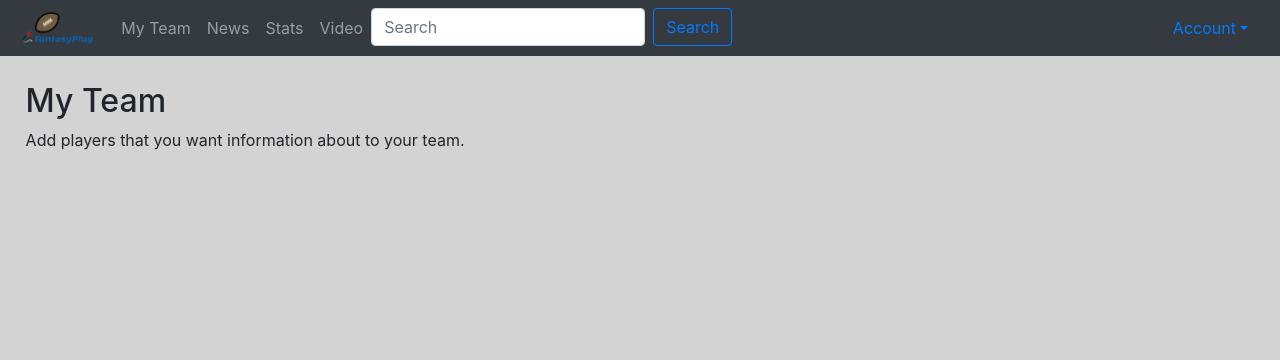
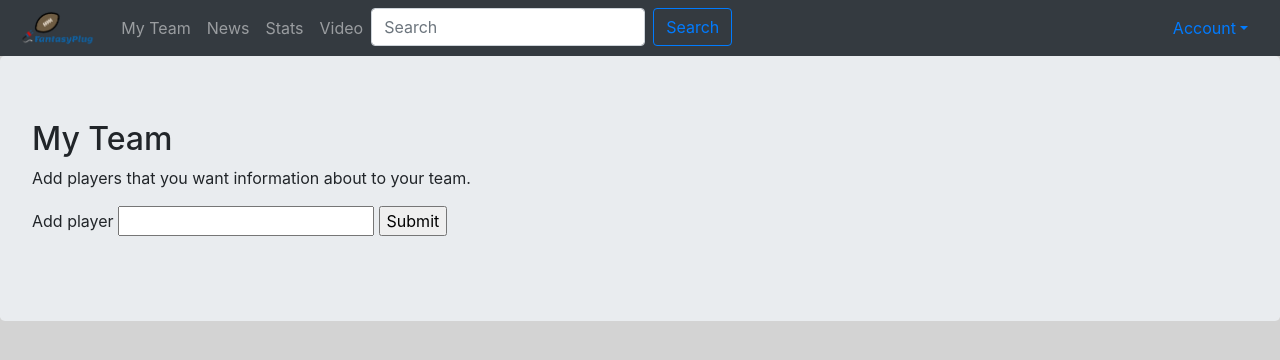
Before and after one commit to ivanjut/fantasy-plug-flask, a Flask app: page /my_team in a window 1280 px wide. Shown: the top 360 px of the page. Run offline with Flask 2, Linux system fonts and the light colour scheme; some libraries are stand-ins or nearby versions.

Commit message:
added very simple form for my team

```diff
--- a/app.py
+++ b/app.py
@@ -1,11 +1,19 @@
 import os
-from flask import Flask, render_template
+from flask import Flask, render_template, session, url_for, redirect
+from flask_wtf import FlaskForm
+from wtforms import (StringField, BooleanField, DateTimeField,
+                     RadioField,SelectField,TextField,
+                     TextAreaField,SubmitField)
 from flask_sqlalchemy import SQLAlchemy
 
 # Gets the absolute path to the working directory
 basedir = os.path.abspath(os.path.dirname(__file__))
 
 app = Flask(__name__)
+
+# Configure secret key
+app.config['SECRET_KEY'] = "ilovedro"
+
 # Connects our Flask App to our Database
 app.config['SQLALCHEMY_DATABASE_URI'] = 'sqlite:///' + os.path.join(basedir, 'data.sqlite')
 app.config['SQLALCHEMY_TRACK_MODIFICATIONS'] = False
@@ -14,31 +22,45 @@ db = SQLAlchemy(app)
 
 
 #####################################################
-#### ROUTING ####
+#### VIEW FUNCTIONS ####
 #####################################################
 @app.route("/")
 def index():
-    return render_template('index.html')
+	return render_template('index.html')
 
 
-@app.route("/my_team")
+@app.route("/my_team", methods=["GET", "POST"])
 def my_team():
-    return render_template('my_team.html')
+	form = PlayerForm()
+	if form.validate_on_submit():
+		return redirect(url_for("my_team"))
+	return render_template('my_team.html', form=form)
 
 
 @app.route("/news")
 def news():
-    return render_template('news.html')
+	return render_template('news.html')
 
 
 @app.route("/stats")
 def stats():
-    return render_template('stats.html')
+	return render_template('stats.html')
 
 
 @app.route("/video")
 def video():
-    return render_template('video.html')
+	return render_template('video.html')
+
+
+#####################################################
+#### FORM CLASSES ####
+#####################################################
+class PlayerForm(FlaskForm):
+	"""
+	Form to add players onto your team
+	"""
+	player = StringField("Add player")
+	submit = SubmitField("Submit")
 
 
 #####################################################
@@ -66,4 +88,4 @@ class Players(db.Model):
 
 
 if __name__ == "__main__":
-    app.run(debug=True)
+	app.run(debug=True)
--- a/templates/my_team.html
+++ b/templates/my_team.html
@@ -4,8 +4,13 @@
 <script src="https://stackpath.bootstrapcdn.com/bootstrap/4.1.2/js/bootstrap.min.js" integrity="sha384-o+RDsa0aLu++PJvFqy8fFScvbHFLtbvScb8AjopnFD+iEQ7wo/CG0xlczd+2O/em" crossorigin="anonymous"></script>
 {% extends "base.html"%}
 {% block content %}
-<div style="margin-left: 2%; margin-top: 2%;">
+<div class="jumbotron">
     <h2>My Team</h2>
     <p>Add players that you want information about to your team.</p>
+    <form method="POST">
+      {{ form.hidden_tag() }}
+      {{ form.player.label }} {{ form.player() }}
+      {{ form.submit() }}
+    </form>
 </div>
 {% endblock %}
```
